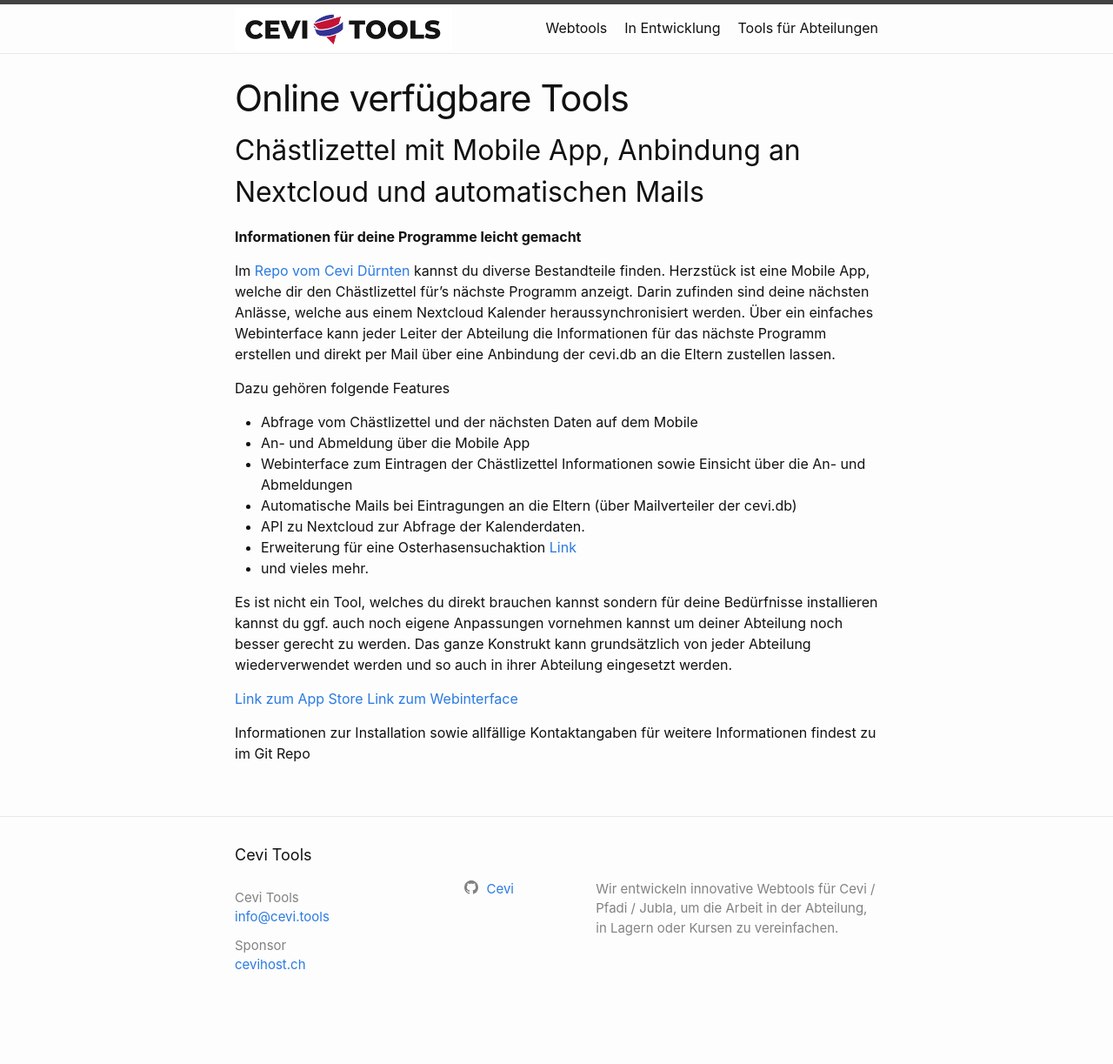
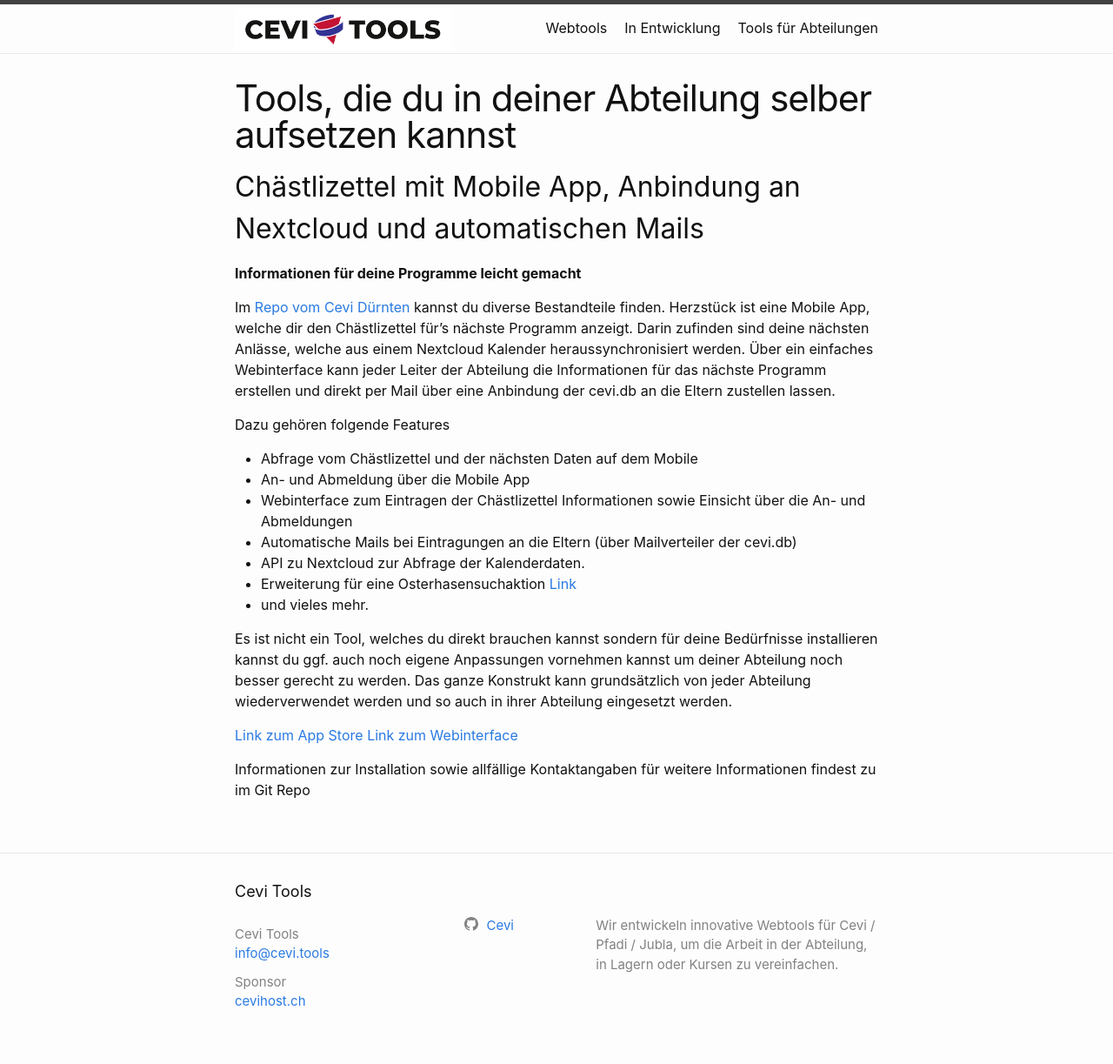
Before and after one commit to cevi/Cevi-Tools-Webpage, a Jekyll site: the page built from tools-for-groups.md, in a window 1280 px wide. Shown: the whole page at 87% size. Built offline with Jekyll 4.4.1, drawn with Linux system fonts in a browser that asks for light colours; before the commit the page ends 1181 px from its top, so only the background shows below that.

Commit message:
Corrected header text

```diff
--- a/tools-for-groups.md
+++ b/tools-for-groups.md
@@ -5,7 +5,7 @@
 weight: 3
 ---
 
-# Online verfügbare Tools
+# Tools, die du in deiner Abteilung selber aufsetzen kannst
 
 ## Chästlizettel mit Mobile App, Anbindung an Nextcloud und automatischen Mails
 **Informationen für deine Programme leicht gemacht**
```
